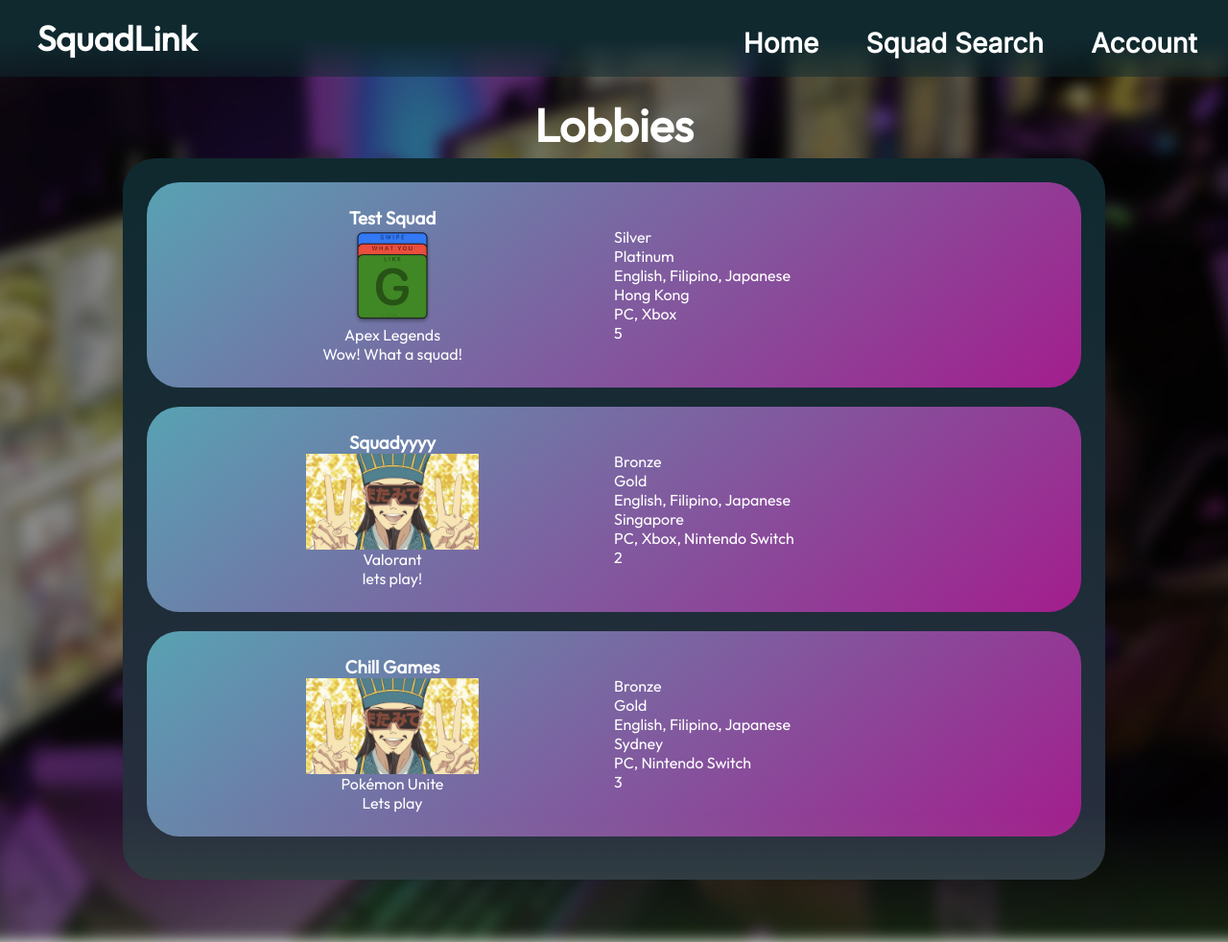
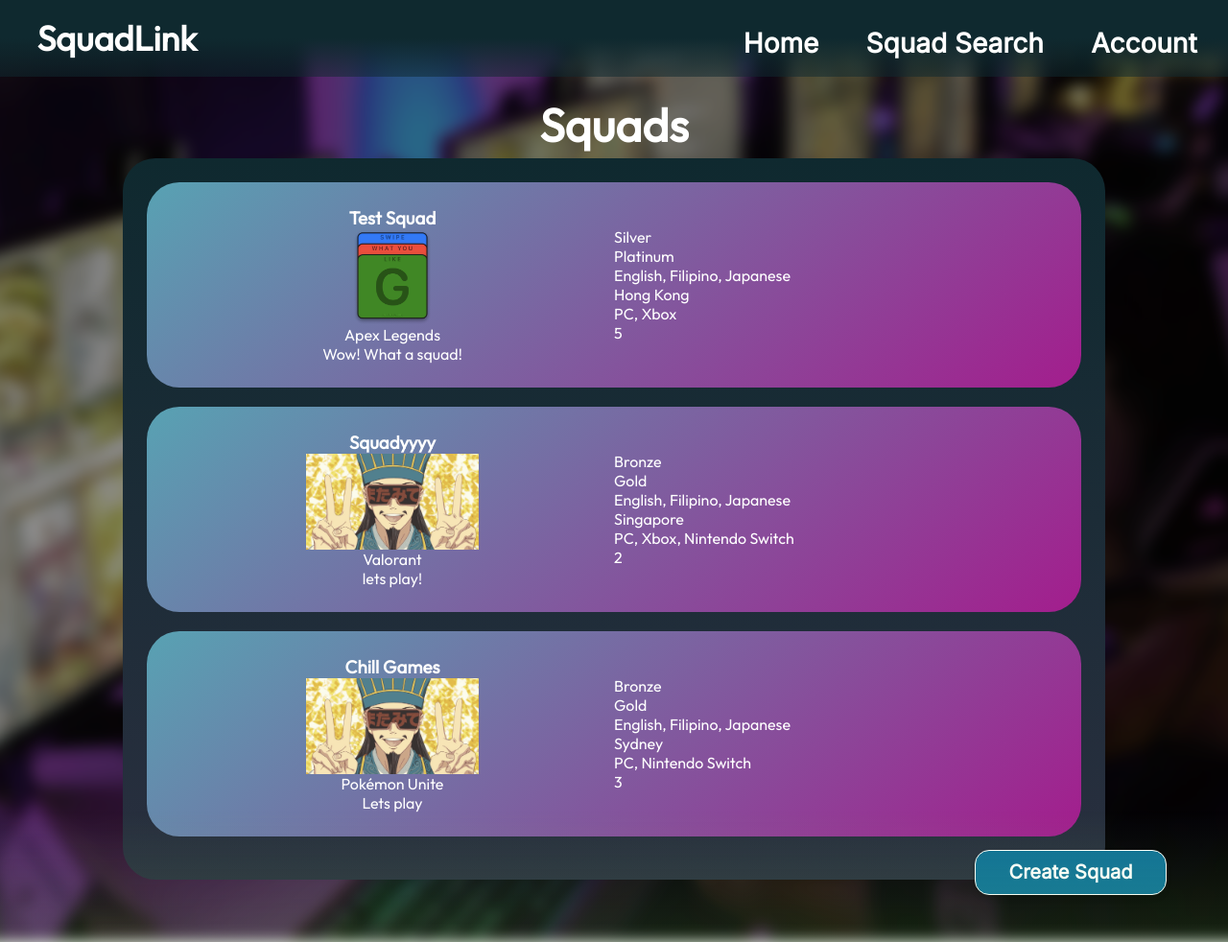
Before and after one commit to francodvelasco/SquadLink, a Django app: page /lobby/list/ in a window 1280 px wide. Shown: the whole page at 96% size. Run offline with Django 4.2, Linux system fonts and the light colour scheme; data comes from the database, SQL or seed files in the repository; both versions use the stored data as it was after the commit; tables that the repository leaves empty hold one stand-in row (values such as "Sample post").

Commit message:
fixed pages

```diff
--- a/SquadLinkApp/SquadLobby/views.py
+++ b/SquadLinkApp/SquadLobby/views.py
@@ -53,6 +53,7 @@ class LobbyDetailsView(View):
             page_contents['user'] = request.user
             page_contents['user_add'] = SquadLinkUserModel.objects.get(
                 user=request.user)
+            page_contents['form'] = LobbyAddMembersForm()
 
         page_contents['lobby'] = SquadLinkLobby.custom_manager.get(pk=pk)
 
@@ -60,7 +61,7 @@ class LobbyDetailsView(View):
 
     def post(self, request, pk):
         if request.user.is_authenticated:
-            lobby = SquadLinkLobby.objects.get(pk=pk)
+            lobby = SquadLinkLobby.custom_manager.get(pk=pk)
             current_user_model = SquadLinkUserModel.objects.get(
                 user=request.user)
 
@@ -69,9 +70,11 @@ class LobbyDetailsView(View):
 
             user_to_add = None
             if current_user_model == lobby.creator:
-                user_to_add = SquadLinkUserModel.objects.filter(user_set__username=username_search).first()
+                user_to_add = SquadLinkUserModel.objects.filter(
+                    user_set__username=username_search).first()
             else:
-                user_to_add = SquadLinkUserModel.objects.filter(user_set__username=request.user.get_username()).first()
+                user_to_add = SquadLinkUserModel.objects.filter(
+                    user_set__username=request.user.get_username()).first()
 
             if user_to_add:
                 lobby.squad_members.add(user_to_add)
@@ -83,7 +86,8 @@ class LobbyDetailsView(View):
 
                 if request.user.is_authenticated:
                     page_contents['user'] = request.user
-                    page_contents['user_add'] = SquadLinkUserModel.objects.get(user=request.user)
+                    page_contents['user_add'] = SquadLinkUserModel.objects.get(
+                        user=request.user)
 
                 page_contents['lobby'] = SquadLinkLobby.objects.get(pk=pk)
                 page_contents['no_user_found'] = True
--- a/SquadLinkApp/Templates/lobby_list.html
+++ b/SquadLinkApp/Templates/lobby_list.html
@@ -8,7 +8,7 @@
 <div id="imgtop"></div>
 
 <div id="lobbylist">
-    <h1>Lobbies</h1>
+    <h1>Squads</h1>
     <div id="box">
         <ul>
             {% for lobby in lobbies %}
@@ -34,7 +34,9 @@
 
         </ul>
     </div>
+
 </div>
+<div id="createsquadbutton"><a href="{% url 'SquadLobby:lobby-create' %}">Create Squad</a></div>
 
 
 {% endblock %}
--- a/SquadLinkApp/UserProfile/static/style.css
+++ b/SquadLinkApp/UserProfile/static/style.css
@@ -1208,14 +1208,21 @@ header {
     width: 64px;
     height: 64px;
 
-    background: url(TaskForce141_Logo_MWII.png);
-    border-radius: 84px;
+    border-radius: 50%;
 
     flex: none;
     order: 0;
     flex-grow: 0;
 
-    border: 1px dotted gray;
+    border: 2px double gray;
+}
+
+#squadpage #squadtitle #icon img {
+    width: 100%;
+    height: 100%;
+    border-radius: 50%;
+    object-fit: cover;
+
 }
 
 #squadpage #squadtitle h1 {
@@ -1469,6 +1476,7 @@ header {
 #squadpage #members #invitebar {
     display: flex;
     flex-direction: row;
+    flex-wrap: nowrap;
     justify-content: center;
     align-items: center;
     padding: 0px;
@@ -1497,7 +1505,7 @@ header {
     border: 2px solid #AAAAAA;
     border-radius: 4px;
 
-    flex: none;
+    flex: 1 1;
     order: 0;
     flex-grow: 1;
     font-family: 'Outfit';
@@ -1510,6 +1518,13 @@ header {
 
 }
 
+#squadpage #members #invitebar #invitename {
+    margin: 0;
+    width: 100%;
+    height: 100%;
+    background-color: white;
+}
+
 #squadpage #members #invitebar #invitebutton {
     width: 73px;
     height: 30px;
@@ -1522,7 +1537,7 @@ header {
     font-style: normal;
     font-weight: 600;
     font-size: 14px;
-    line-height: 29px;
+    line-height: 23px;
 
     text-align: center;
 
@@ -2499,3 +2514,39 @@ header {
 #lobbylist .left>* {
     align-self: center;
 }
+
+#createsquadbutton {
+    position: fixed;
+    width: 200px;
+    bottom: 5%;
+    right: 5%;
+
+    box-sizing: border-box;
+    flex-grow: 1;
+
+    background: #0e7097;
+    border: 1px solid #FFFFFF;
+    box-shadow: 0px 4px 4px rgba(0, 0, 0, 0.25);
+    border-radius: 15px;
+
+    font-family: 'Inter';
+    font-style: normal;
+    font-weight: 600;
+    font-size: 20px;
+    text-align: center;
+    justify-content: center;
+
+    line-height: 45px;
+
+    color: #FFFFFF;
+
+    cursor: pointer;
+}
+
+#createsquadbutton>a,
+#createsquadbutton>a:visited {
+    all: none;
+    text-decoration: none;
+
+    color: #FFFFFF;
+}
```
Also changed, not shown: SquadLinkApp/Templates/squad_page.html (+18 -5 lines), SquadLinkApp/db.sqlite3, SquadLinkApp/media/uploads/lobby_images/ya-boy-kongming-anime_qgTptXx.png (added).
